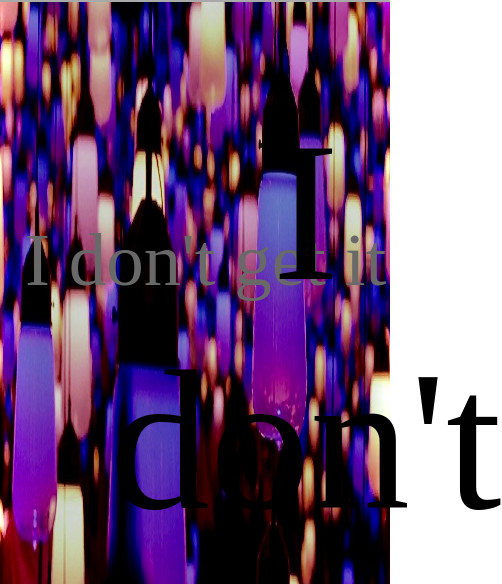
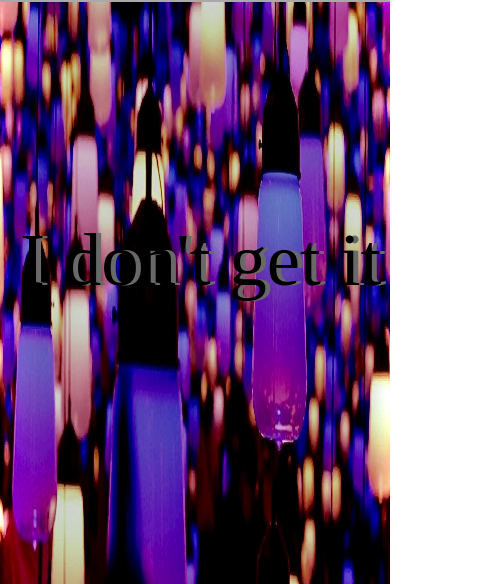
Before and after one commit to rPines/idgi.official, a plain HTML site: page index.html in a window 390 px wide. Shown: the part 63-647 px from the top of the page, 502 px wide, since content can reach past the window. Drawn offline with Linux system fonts and the light colour scheme.

Commit message:
Update responsive.css

```diff
--- a/responsive.css
+++ b/responsive.css
@@ -4,6 +4,12 @@
   position: absolute;
   top: 240px;
   left: 50px;
+}
+.logo p2 {
+  font-size: 99px;
+  position: absolute;
+  top: 240px;
+  left: 45px;
 }
 .top-wrapper h1 {
     font-size: 32px;
@@ -16,6 +22,12 @@
   left: 25px;
   top: 280px
 }
+.logo p2 {
+  font-size: 75px;
+  left: 20px;
+  top: 280px
+}
+
 .header-right {
   display: none;
 }
@@ -31,16 +43,19 @@
 .top-wrapper .btn {
   width: 100%;
 }
-.facebook {
-  margin-bottom: 10px;
-}
 .top-wrapper {
   text-align: left;
 }
 }
 
-@media all and (min-width: 680px) {
+@media all and (min-width: 670px) {
   .line{
     display: none;
   }
+  #content{
+    display: none;
+  }
+  .cp_offcm01{
+    display: none;
+  }
 }
```
